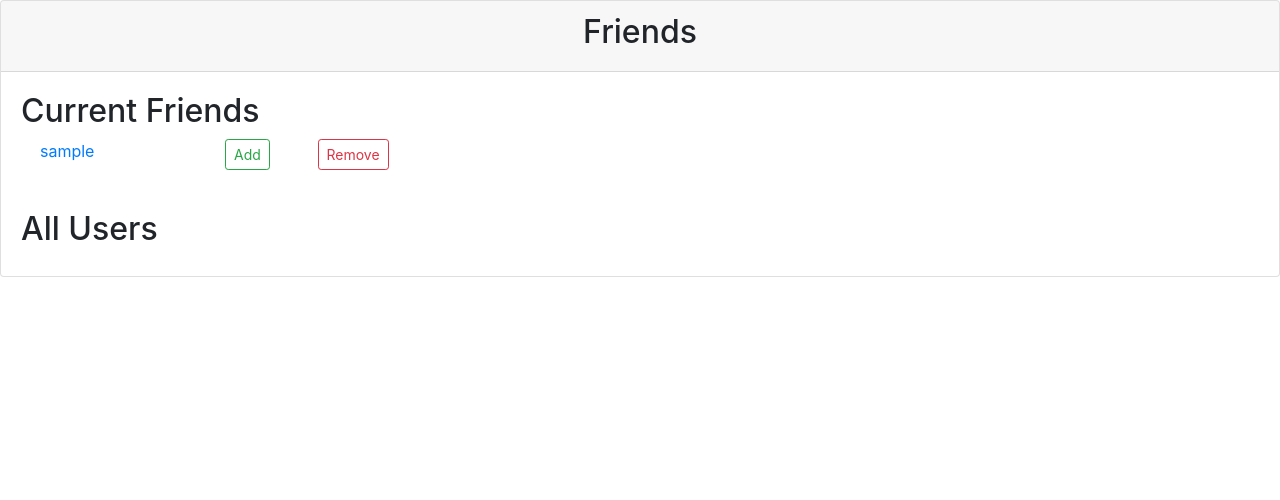
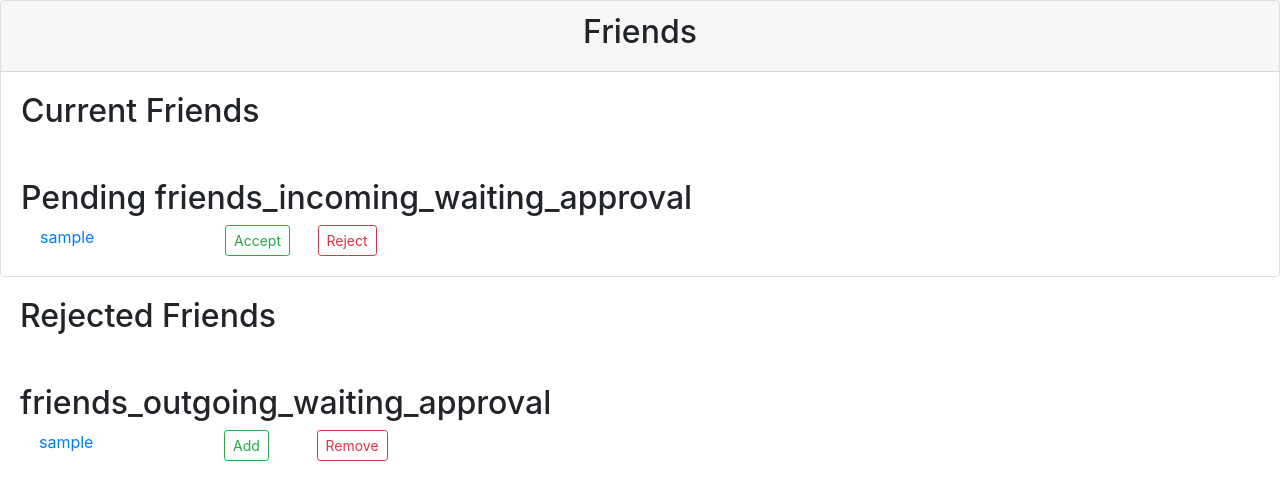
Before and after one commit to Seraph27/django-forum, a Django app: page /rex/friends/list in a window 1280 px wide. Shown: the part 92-592 px from the top of the page. Run offline with Django 3.2, Linux system fonts and the light colour scheme; a user stored in the database is signed in; tables that the repository leaves empty hold one stand-in row (values such as "Sample post"); some libraries are stand-ins or nearby versions.

Commit message:
friends/ permissions

```diff
--- a/rex_app/models.py
+++ b/rex_app/models.py
@@ -56,7 +56,7 @@ class UserAttribute(models.Model):
         )
 
 class FriendStatus(models.IntegerChoices):
-    AWATING_APPROVAL = 1, 'AWATING_APPROVAL'
+    AWAITING_APPROVAL = 1, 'AWAITING_APPROVAL'
     REJECTED = 2, 'REJECTED'
     APPROVED = 3, 'APPROVED'
 
@@ -66,6 +66,12 @@ class FriendAdditionalDetail(models.Model):
     user_attribute = models.ForeignKey(UserAttribute, on_delete=models.PROTECT)
     user = models.ForeignKey(User, on_delete=models.PROTECT)
     status = models.IntegerField(choices=FriendStatus.choices)
+
+    def save(self, *args, **kwargs):
+
+        if self.user_attribute.user == self.user:
+            raise ValidationError('chill')
+        super().save(*args, **kwargs)
 
 class Tag(models.Model):
     text = models.CharField(max_length=20)
--- /dev/null
+++ b/rex_app/reputation.py
@@ -0,0 +1,4 @@
+
+def upvote_allowed(user) -> bool:
+
+    return True
--- a/rex_app/templates/rex_app/friends_list.html
+++ b/rex_app/templates/rex_app/friends_list.html
@@ -20,14 +20,14 @@
 					</div>
 
 					<div class="col-1">
-						<form method="post" action="{% url 'add_friend' friend.user.username %}">
+						<form method="post" action="{% url 'add_friend' friend.user.pk %}">
 							{% csrf_token %}
 							<input class="btn btn-outline-success btn-sm" type="submit" name="submit_mode" value="Add">
 						</form>
 					</div>
 
 					<div class="col-1 ">
-						<form method="post" action="{% url 'remove_friend' friend.user.username %}">
+						<form method="post" action="{% url 'remove_friend' friend.pk %}">
 							{% csrf_token %}
 							<input class="btn btn-outline-danger btn-sm" type="submit" name="submit_mode" value="Remove">
 						</form>
@@ -40,26 +40,26 @@
 
 
 	<div class="card-body">
-		<h2>All Users</h2>
-		{% for user in users%}
+		<h2>Pending friends_incoming_waiting_approval</h2>
+		{% for friend in friends_incoming_waiting_approval%}
 
 			<div class="container ml-1">
 				<div class="row justify-content-start no-gutters">
 					<div class="col-2">
-						<a href="{% url 'profile' user.pk %}">{{user.username}}</a>
+						<a href="{% url 'profile' user.pk %}">{{friend.user.username}}</a>
 					</div>
 
 					<div class="col-1">
-						<form method="post" action="{% url 'add_friend' user.username %}">
+						<form method="post" action="{% url 'accept_friend' friend.pk %}">
 							{% csrf_token %}
-							<input class="btn btn-outline-success btn-sm" type="submit" name="submit_mode" value="Add">
+							<input class="btn btn-outline-success btn-sm" type="submit" name="submit_mode" value="Accept">
 						</form>
 					</div>
 
 					<div class="col-1 ">
-						<form method="post" action="{% url 'remove_friend' user.username %}">
+						<form method="post" action="{% url 'accept_friend' friend.pk %}">
 							{% csrf_token %}
-							<input class="btn btn-outline-danger btn-sm" type="submit" name="submit_mode" value="Remove">
+							<input class="btn btn-outline-danger btn-sm" type="submit" name="submit_mode" value="Reject">
 						</form>
 					</div>
 				</div>
@@ -69,5 +69,61 @@
 </div>
 
 
+<div class="card-body">
+	<h2>Rejected Friends</h2>
+	{% for friend in friends_rejected %}
+
+		<div class="container ml-1">
+			<div class="row justify-content-start no-gutters">
+				<div class="col-2">
+					<a href="{% url 'profile' user.pk %}">{{friend.user.username}}</a>
+				</div>
+
+				<div class="col-1">
+					<form method="post" action="{% url 'add_friend' friend.user.pk %}">
+						{% csrf_token %}
+						<input class="btn btn-outline-success btn-sm" type="submit" name="submit_mode" value="Add">
+					</form>
+				</div>
+
+				<div class="col-1 ">
+					<form method="post" action="{% url 'remove_friend' friend.user.pk %}">
+						{% csrf_token %}
+						<input class="btn btn-outline-danger btn-sm" type="submit" name="submit_mode" value="Remove">
+					</form>
+				</div>
+			</div>
+		</div>
+	{% endfor %}
+</div>
+
+
+<div class="card-body">
+	<h2>friends_outgoing_waiting_approval</h2>
+	{% for friend in friends_outgoing_waiting_approval %}
+
+		<div class="container ml-1">
+			<div class="row justify-content-start no-gutters">
+				<div class="col-2">
+					<a href="{% url 'profile' user.pk %}">{{friend.user.username}}</a>
+				</div>
+
+				<div class="col-1">
+					<form method="post" action="{% url 'add_friend' friend.user.pk %}">
+						{% csrf_token %}
+						<input class="btn btn-outline-success btn-sm" type="submit" name="submit_mode" value="Add">
+					</form>
+				</div>
+
+				<div class="col-1 ">
+					<form method="post" action="{% url 'remove_friend' friend.user.pk %}">
+						{% csrf_token %}
+						<input class="btn btn-outline-danger btn-sm" type="submit" name="submit_mode" value="Remove">
+					</form>
+				</div>
+			</div>
+		</div>
+	{% endfor %}
+</div>
 
 {% endblock content %}
--- a/rex_app/urls.py
+++ b/rex_app/urls.py
@@ -17,8 +17,9 @@ urlpatterns = [
     path('accept/<int:answer_pk>', views.mark_accepted, name='accept'),
     path('settings/<int:pk>', views.EditUserAttributes.as_view(), name='settings'),
     path('friends/list', views.friends_list, name='friends_list'),
-    path('friends/add/<friend>', views.add_friend, name='add_friend'),
-    path('friends/remove/<friend>', views.remove_friend, name='remove_friend'),
+    path('friends/add/<int:pk>', views.add_friend, name='add_friend'),
+    path('friends/remove/<int:pk>', views.remove_friend, name='remove_friend'),
+    path('friends/accept/<int:pk>', views.accept_friend, name='accept_friend'),
     path('dm/list', views.DirectMessageList.as_view(), name='direct_message_list'),
     path('dm/create', views.DirectMessageCreate.as_view(), name='direct_message_create'),
     path('profile/<int:pk>', views.Profile.as_view(), name='profile')
--- a/rex_app/views.py
+++ b/rex_app/views.py
@@ -12,6 +12,7 @@ from django.contrib.messages.views import SuccessMessageMixin
 from django.views.generic.edit import FormMixin
 from django.views.generic.list import MultipleObjectMixin
 from .models import *
+from .reputation import upvote_allowed
 
 from django.views.generic import ListView, CreateView, UpdateView, DetailView
 from django.db import IntegrityError
@@ -163,32 +164,45 @@ class Profile(LoginRequiredMixin, DetailView): #profile
 
 @login_required
 def friends_list(request):
-    friends = FriendAdditionalDetail.objects.filter(user_attribute__user=request.user)
-    users = User.objects.exclude(username=request.user).exclude(userattribute__friendadditionaldetail__in=friends)  #how to remove added users..
+    friends = FriendAdditionalDetail.objects.filter(status=FriendStatus.APPROVED, user_attribute__user=request.user)
+    friends_incoming_waiting_approval = FriendAdditionalDetail.objects.filter(status=FriendStatus.AWAITING_APPROVAL,user=request.user)
+    friends_rejected = FriendAdditionalDetail.objects.filter(status=FriendStatus.REJECTED, user_attribute__user=request.user)
+    friends_outgoing_waiting_approval = FriendAdditionalDetail.objects.filter(status=FriendStatus.AWAITING_APPROVAL,user_attribute__user=request.user)
     return render(request, 'rex_app/friends_list.html', {
         'friends': friends,
-        'users': users,
+        'friends_incoming_waiting_approval': friends_incoming_waiting_approval,
+        'friends_rejected': friends_rejected,
+        'friends_outgoing_waiting_approval': friends_outgoing_waiting_approval,
     })
+
 @login_required
-def add_friend(request, friend):
+def add_friend(request, pk):
 
     my_attributes = UserAttribute.objects.get(user__username=request.user)   #user (in UserAttribute) >> username (in User) use ris in userattribute
-    friend_to_add = User.objects.get(username=friend)
+    friend_to_add = User.objects.get(pk=pk)
 #check pair in friendadditional or don't create
     try:
         FriendAdditionalDetail.objects.create(
-            user_attribute=my_attributes, user=friend_to_add, status=FriendStatus.APPROVED)
+            user_attribute=my_attributes, user=friend_to_add, status=FriendStatus.AWAITING_APPROVAL)
     except IntegrityError:
         messages.add_message(request, messages.ERROR, 'Cannot add friend: you already added ' + friend_to_add.username + ' as friend!')
     return redirect('friends_list')
 
 @login_required
-def remove_friend(request, friend):
+def remove_friend(request, pk):
 
-    my_attributes = UserAttribute.objects.get(user__username=request.user)   #user (in UserAttribute) >> username (in User) use ris in userattribute
-    friend_to_remove = User.objects.get(username=friend)
-    FriendAdditionalDetail.objects.filter(user=friend_to_remove).delete()
-    messages.add_message(request, messages.ERROR, 'Removed ' + friend_to_remove.username + ' as friend!')
+    friend_to_remove = get_object_or_404(FriendAdditionalDetail, pk=pk)
+
+    friend_to_remove.delete()
+    messages.add_message(request, messages.ERROR, 'Removed ' + friend_to_remove.user.username + ' as friend!')
+
+    return redirect('friends_list')
+
+@login_required
+def accept_friend(request, pk):
+    friend_request = get_object_or_404(FriendAdditionalDetail, pk=pk)
+    friend_request.status = FriendStatus.APPROVED
+    friend_request.save()
 
     return redirect('friends_list')
 
@@ -306,14 +320,15 @@ def search(request):
                 'query': query,
             })
 
-@permission_required('voter')
+@login_required
 def upvote(request, answer_pk):
 
     upvote = get_object_or_404(Answer, pk=answer_pk)
 
     if request.method == 'POST':
-        upvote.upvotes += 1
-        upvote.save()
+        if upvote_allowed(request.user):
+            upvote.upvotes += 1
+            upvote.save()
 
     return redirect('question_detail', pk=upvote.question.pk)
 
```
Also changed, not shown: rex_app/templates/rex_app/profile.html (+8 -4 lines).
